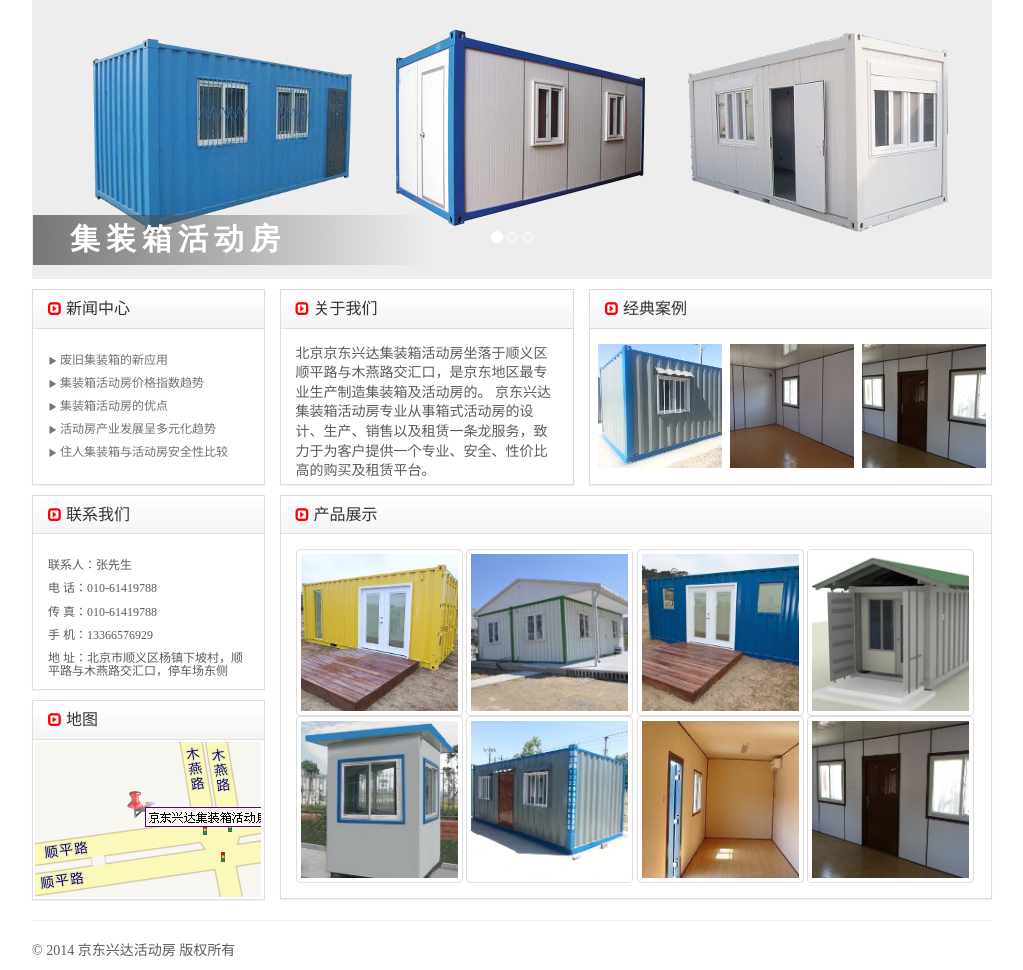
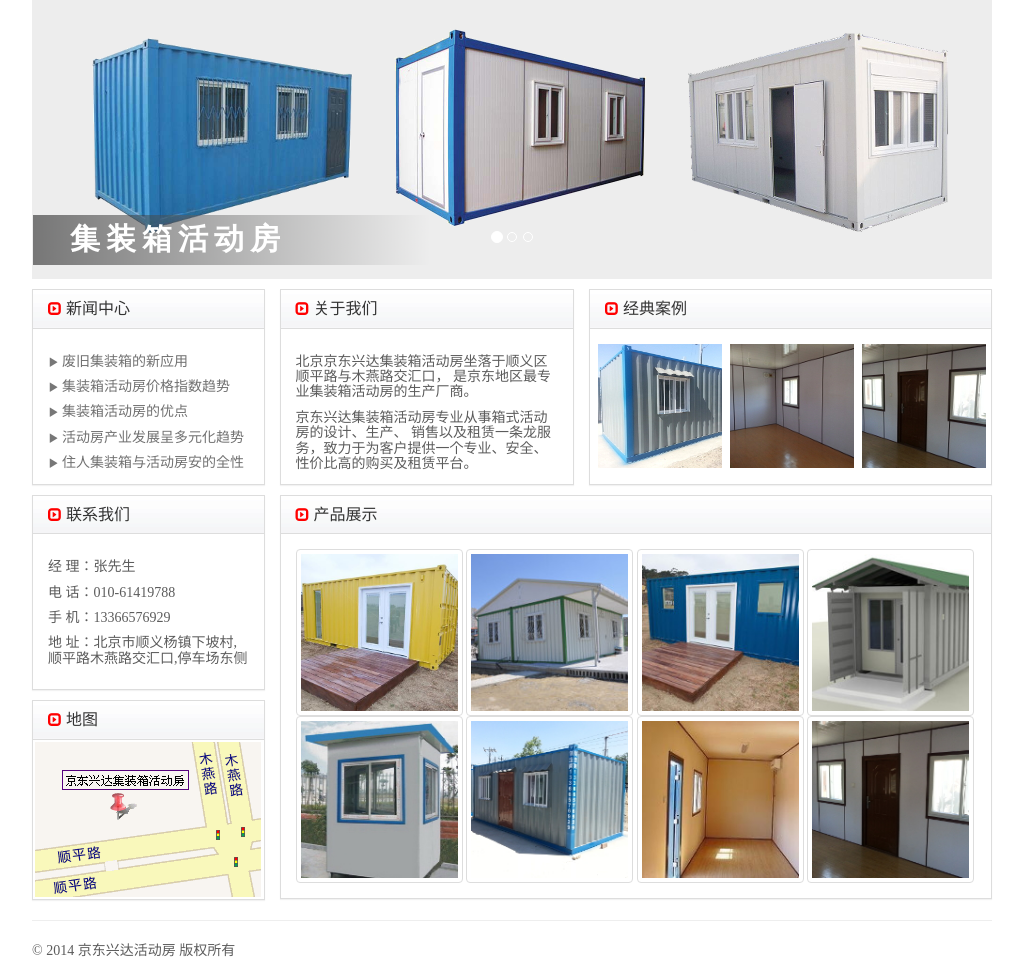
Before and after one commit to huanzhang/jdxdhdf.com, a PHP site: page / in a window 1280 px wide. Shown: the part 138-1108 px from the top of the page, without its empty margins (128-1151 px from the left). Run offline with PHP 8.4, Linux system fonts and the light colour scheme; some libraries are stand-ins or nearby versions.

Commit message:
Use h5 instead of <p>

```diff
--- /dev/null
+++ b/include/carousel.php
@@ -0,0 +1,22 @@
+<!--== Carousel ==-->
+<div id="myCarousel" class="carousel slide" data-ride="carousel">
+  <!-- Indicators -->
+  <ol class="carousel-indicators">
+    <li data-target="#myCarousel" data-slide-to="0" class="active"></li>
+    <li data-target="#myCarousel" data-slide-to="1"></li>
+    <li data-target="#myCarousel" data-slide-to="2"></li>
+  </ol>
+  <!-- Wrapper for slides -->
+  <div class="carousel-inner">
+    <div class="item active">
+      <img src="/images/slide1.png">
+    </div>
+    <div class="item">
+      <img src="/images/slide2.png">
+    </div>
+    <div class="item">
+      <img src="/images/slide3.png">
+    </div>
+  </div>
+</div>
+<!--== Carousel End ==-->
--- a/index.php
+++ b/index.php
@@ -1,29 +1,7 @@
 <?php $title="京东兴达活动房"; include "include/header.php"?>
 <?php include "include/nav.php"?>
+<?php include "include/carousel.php"?>
 
-
-<!--== Carousel ==-->
-<div id="myCarousel" class="carousel slide" data-ride="carousel">
-  <!-- Indicators -->
-  <ol class="carousel-indicators">
-    <li data-target="#myCarousel" data-slide-to="0" class="active"></li>
-    <li data-target="#myCarousel" data-slide-to="1"></li>
-    <li data-target="#myCarousel" data-slide-to="2"></li>
-  </ol>
-  <!-- Wrapper for slides -->
-  <div class="carousel-inner">
-    <div class="item active">
-      <img src="/images/slide1.png">
-    </div>
-    <div class="item">
-      <img src="/images/slide2.png">
-    </div>
-    <div class="item">
-      <img src="/images/slide3.png">
-    </div>
-  </div>
-</div>
-<!--== Carousel End ==-->
 
 <!--== Content ==-->
 <div class="row">
@@ -38,26 +16,26 @@
               </h3>
           </div>
           <div class="panel-body">
-              <h6>
+              <h5>
                 <small><span class="glyphicon glyphicon-play"></span></small>
                 <a href="#">废旧集装箱的新应用</a>
-              </h6>
-              <h6>
+              </h5>
+              <h5>
                 <small><span class="glyphicon glyphicon-play"></span></small>
                 <a href="#">集装箱活动房价格指数趋势</a>
-              </h6>
-              <h6>
+              </h5>
+              <h5>
                 <small><span class="glyphicon glyphicon-play"></span></small>
                 <a href="#">集装箱活动房的优点</a>
-              </h6>
-              <h6>
+              </h5>
+              <h5>
                 <small><span class="glyphicon glyphicon-play"></span></small>
                 <a href="#">活动房产业发展呈多元化趋势</a>
-              </h6>
-              <h6>
+              </h5>
+              <h5>
                 <small><span class="glyphicon glyphicon-play"></span></small>
-                <a href="#">住人集装箱与活动房安全性比较</a>
-              </h6>
+                <a href="#">住人集装箱与活动房安的全性</a>
+              </h5>
           </div>
         </div>
       </div>
@@ -72,11 +50,10 @@
               </h3>
           </div>
           <div class="panel-body">
-              <h6>联系人：张先生</h6>
-              <h6>电 话：010-61419788</h6>
-              <h6>传 真：010-61419788</h6>
-              <h6>手 机：13366576929</h6>
-              <h6>地 址：北京市顺义区杨镇下坡村，顺平路与木燕路交汇口，停车场东侧</h6>
+              <h5>经 理：张先生</h5>
+              <h5>电 话：010-61419788</h5>
+              <h5>手 机：13366576929</h5>
+              <h5>地 址：北京市顺义杨镇下坡村,顺平路木燕路交汇口,停车场东侧</h5>
           </div>
         </div>
       </div>
@@ -91,7 +68,7 @@
               </h3>
           </div>
           <div class="panel-body" style="height:159px;padding:2px;">
-            <img src="/images/map.gif">
+            <img src="/images/map.png">
           </div>
         </div>
       </div>
@@ -108,8 +85,11 @@
             </h3>
           </div>
           <div class="panel-body">
-            <p>北京京东兴达集装箱活动房坐落于顺义区顺平路与木燕路交汇口，是京东地区最专业生产制造集装箱及活动房的。
-京东兴达集装箱活动房专业从事箱式活动房的设计、生产、销售以及租赁一条龙服务，致力于为客户提供一个专业、安全、性价比高的购买及租赁平台。</p>
+            <h5>北京京东兴达集装箱活动房坐落于顺义区顺平路与木燕路交汇口，
+                是京东地区最专业集装箱活动房的生产厂商。</h5>
+            <h5>京东兴达集装箱活动房专业从事箱式活动房的设计、生产、
+                销售以及租赁一条龙服务，致力于为客户提供一个专业、安全、
+                性价比高的购买及租赁平台。</h5>
           </div>
         </div>
       </div>
```
Also changed, not shown: images/map.gif (deleted), images/map.png (added).
